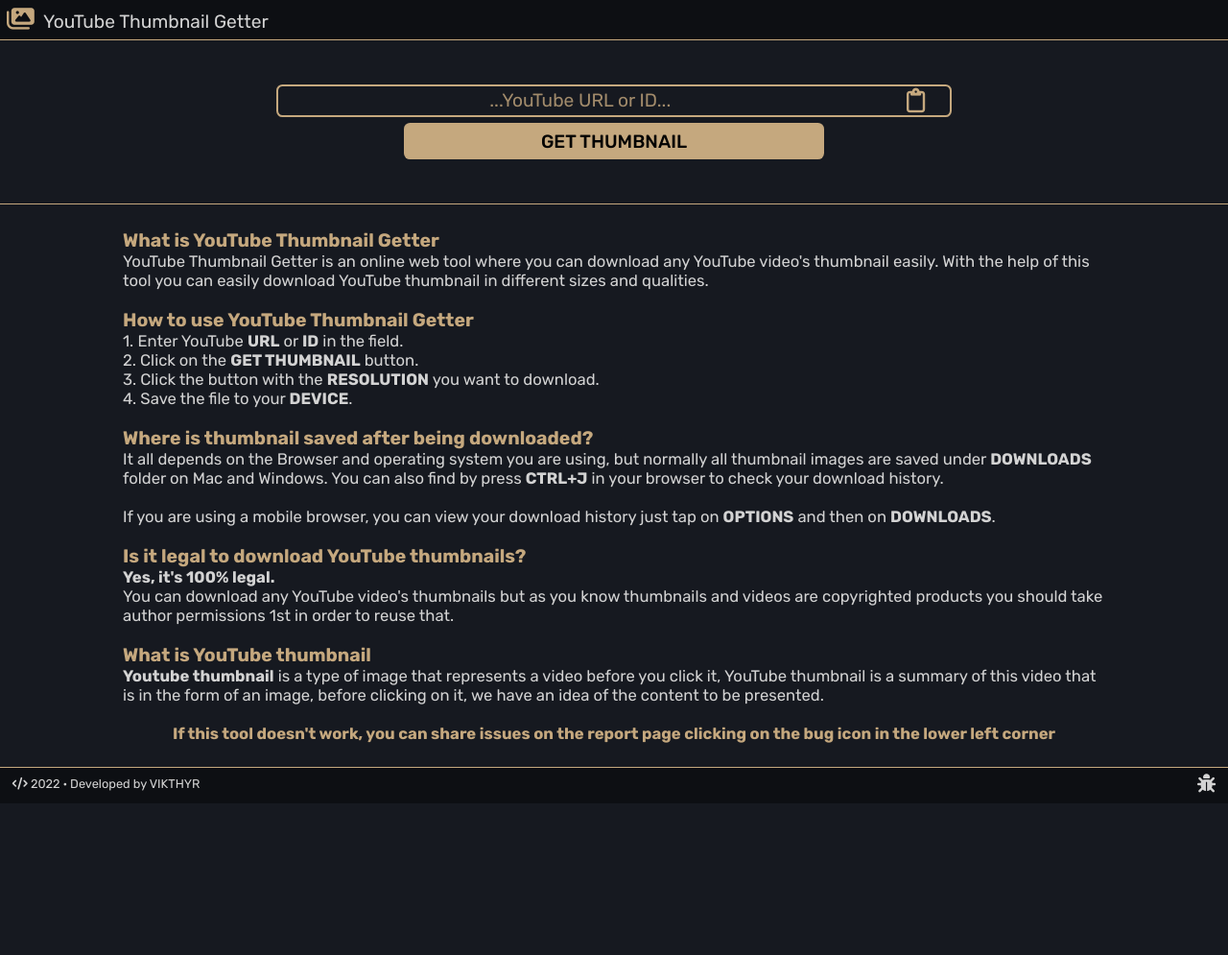
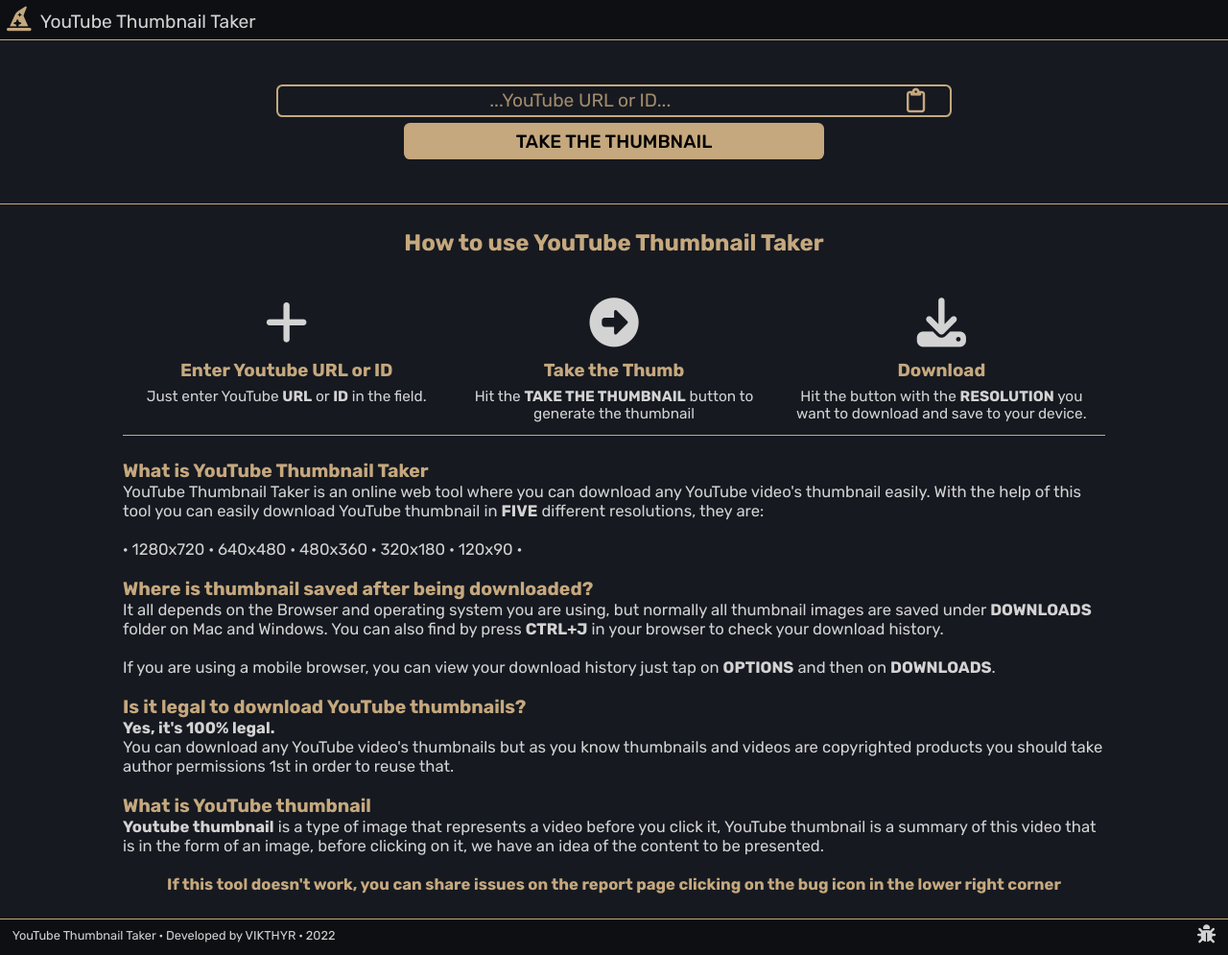
Before and after one commit to vikthyr/youtubeThumbnailGetter, a PHP site: page / in a window 1280 px wide. Shown: the whole page at 96% size. Before the commit the page ends 837 px from the top, so only its background shows below. Run offline with PHP 8.4, Linux system fonts and the light colour scheme; data that the repository does not hold is empty; some libraries are stand-ins or nearby versions.

Commit message:
Version 1.0.1

```diff
--- a/index.php
+++ b/index.php
@@ -1,5 +1,7 @@
 <?php
 error_reporting(E_ERROR | E_PARSE);
+$SYSTEM_NAME = 'YouTube Thumbnail Taker';
+$DEVELOPER = 'VIKTHYR';
 $videoLink = '';
 $dir = "./temp_thumbs/";
 
--- a/styles/style.css
+++ b/styles/style.css
@@ -209,6 +209,12 @@ form{
     text-align: left;
 }
 
+.info-container h2{
+    text-align: center;
+    padding-top: 2vw;
+    padding-bottom: 2vw;
+}
+
 .info-content{
     padding-top: 2vw;
     padding-bottom: 2vw;
@@ -216,6 +222,32 @@ form{
     margin-left: auto;
     margin-right: auto;
     font-size: 1.3vw;
+}
+
+.image-tutorial{
+    display: table;
+    width: 80%;
+    text-align: center;
+    margin-left: auto;
+    margin-right: auto;
+    border-bottom: 0.1vw solid var(--lightColor);
+}
+
+.image-tutorial i{
+    font-size: 4vw;
+    margin-bottom: 1vw;
+}
+
+.image-tutorial p{
+    font-size: 1.2vw;
+    margin-top: 0.5vw;
+}
+
+.enter-youtube-url , .click-on-button, .download-the-thumb{
+    display: table-cell;
+    width: 33.33%;
+    text-align: center;
+    padding: 1vw;
 }
 
 footer{
--- a/views/footer.html
+++ b/views/footer.html
@@ -3,7 +3,7 @@
         <footer>
         <div class="footer-main-container">
             <div class="footer-container-left">
-                <span><i class="fa-solid fa-code"></i> 2022 · Developed by VIKTHYR</span>
+                <span><?php echo $SYSTEM_NAME ?> · Developed by <?php echo $DEVELOPER ?> · 2022</span>
             </div>
             <div class="footer-container-right">
                 <a href="report.php">
--- a/views/index.html
+++ b/views/index.html
@@ -10,15 +10,15 @@
     <link rel="preconnect" href="https://fonts.gstatic.com" crossorigin>
     <link href="https://fonts.googleapis.com/css2?family=Rubik:wght@300;400;500;700&display=swap" rel="stylesheet">
     <link type="text/css" href="./styles/style.css" rel="stylesheet">
-    <title>YouTube Thumbnail Getter</title>
+    <title><?php echo $SYSTEM_NAME ?></title>
 </head>
 <body>
 
     <nav class="header-nav">
 
         <a href="./">
-            <i class="fa-solid fa-images"></i>
-            YouTube Thumbnail Getter
+            <i class="fa-solid fa-hat-wizard"></i>
+            <?php echo $SYSTEM_NAME ?>
         </a>
 
     </nav>
@@ -36,7 +36,7 @@
                             <i class="fa-regular fa-clipboard light-color cursor-pointer"></i>
                         </a>
                 </div>
-                <input class="submit-button cursor-pointer" type="submit" name="getImage" value="GET THUMBNAIL"/>
+                <input class="submit-button cursor-pointer" type="submit" name="getImage" value="TAKE THE THUMBNAIL"/>
             </form>
 
             <?php if($videoFound == false && $videoLink != ''){ ?>
--- a/views/info.html
+++ b/views/info.html
@@ -1,16 +1,36 @@
 <html>
     <body>
         <section class="info-container">
+            <h2 class="light-color">How to use <?php echo $SYSTEM_NAME ?></h2>
+            <div class="image-tutorial">
+                <div class="enter-youtube-url">
+                    <p><i class="fa-solid fa-plus"></i></p>
+                    <h3 class="light-color">Enter Youtube URL or ID</h3>
+                    <p>Just enter YouTube <strong>URL</strong> or <strong>ID</strong> in the field.</p>
+                </div>
+                <div class="click-on-button">
+                    <p><i class="fa-solid fa-circle-right"></i></p>
+                    <h3 class="light-color">Take the Thumb</h3>
+                    <p>Hit the <strong>TAKE THE THUMBNAIL</strong> button to generate the thumbnail</p>
+                </div>
+                <div class="download-the-thumb">
+                    <p><i class="fa-solid fa-download"></i></p>
+                    <h3 class="light-color">Download</h3>
+                    <p>Hit the button with the <strong>RESOLUTION</strong> you want to download and save to your device.</p>
+                </div>
+            </div>
+
             <div class="info-content">
 
-                <h3 class="light-color">What is YouTube Thumbnail Getter</h3>
-                <p>YouTube Thumbnail Getter is an online web tool where you can download any YouTube video's thumbnail easily. With the help of this tool you can easily download YouTube thumbnail in different sizes and qualities.</p>
+                <h3 class="light-color">What is <?php echo $SYSTEM_NAME ?></h3>
+                <p><?php echo $SYSTEM_NAME ?> is an online web tool where you can download any YouTube video's thumbnail easily. With the help of this tool you can easily download YouTube thumbnail in <strong>FIVE</strong> different resolutions, they are:</p>
                 <br>
-                <h3 class="light-color">How to use YouTube Thumbnail Getter</h3>
-                <p>1. Enter YouTube <strong>URL</strong> or <strong>ID</strong> in the field.</p>
-                <p>2. Click on the <strong>GET THUMBNAIL</strong> button.</p>
-                <p>3. Click the button with the <strong>RESOLUTION</strong> you want to download.</p>
-                <p>4. Save the file to your <strong>DEVICE</strong>.</p>
+                <span>· 1280x720</span>
+                <span>· 640x480</span>
+                <span>· 480x360</span>
+                <span>· 320x180</span>
+                <span>· 120x90 ·</span>
+                <br>
                 <br>
                 <h3 class="light-color">Where is thumbnail saved after being downloaded?</h3>
                 <p>It all depends on the Browser and operating system you are using, but normally all thumbnail images are saved under <strong>DOWNLOADS</strong> folder on Mac and Windows. You can also find by press <strong>CTRL+J</strong> in your browser to check your download history.</p>
@@ -24,7 +44,7 @@
                 <h3 class="light-color">What is YouTube thumbnail</h3>
                 <p><strong>Youtube thumbnail</strong> is a type of image that represents a video before you click it, YouTube thumbnail is a summary of this video that is in the form of an image, before clicking on it, we have an idea of the content to be presented.</p>
                 <br>
-                <h4 class="light-color center-text">If this tool doesn't work, you can share issues on the report page clicking on the bug icon in the lower left corner</h4>
+                <h4 class="light-color center-text">If this tool doesn't work, you can share issues on the report page clicking on the bug icon in the lower right corner</h4>
             </div>
         </section>
 
```
